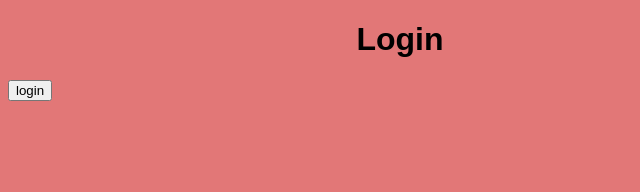
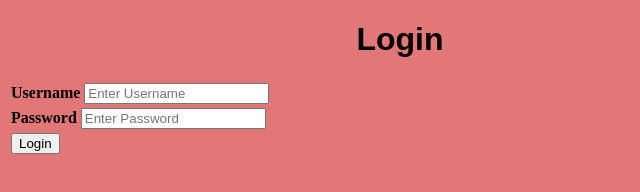
Before and after one commit to abdullah-ihsan/CPU-Scheduling-Project, an Electron app: page index.html in a window 800 px wide. Shown: the whole page, without its empty margins (0-640 px from the left). Drawn offline with Linux system fonts and the light colour scheme.

Commit message:
login pane added

```diff
--- a/index.html
+++ b/index.html
@@ -9,8 +9,31 @@
   </head>
   <body>
     <h1>Login</h1>
-    <button id='login'>login</button>
-    <!-- You can also require other files to run in this process -->
+    <form action="#" id="login-panel" >
+      <table>
+        <tr>
+          <td>
+            <label><b>Username</b></label>
+            <input type="text" placeholder="Enter Username" name="uname" required>
+          </td>
+        </tr>
+        <tr>
+          <td>
+            <label><b>Password</b></label>
+            <input type="password" placeholder="Enter Password" name="psw" required>
+          </td>
+        </tr>
+        <tr>
+          <td>
+            <button type = "submit" id = "login"> Login</button>
+          </td>
+        </tr>
+    </table>
+  </form>
+
     <script src="./renderer.js"></script>
   </body>
+
+
+
 </html>
--- a/renderer.js
+++ b/renderer.js
@@ -2,7 +2,14 @@
 
 document.addEventListener('DOMContentLoaded', () => {
 
-  document.getElementById('login').addEventListener('click', () => {
+  // document.getElementById('login').addEventListener('click', () => {
+  //   console.log('login button pressed');
+  //   window.api.send('login-success');
+  // });
+  const submitFormButton = document.querySelector("#login-panel");
+
+  submitFormButton.addEventListener("login", function(event){
+    event.preventDefault();
     console.log('login button pressed');
     window.api.send('login-success');
   });
--- a/styles.css
+++ b/styles.css
@@ -9,3 +9,7 @@
     font-family: sans-serif;
     text-align: center;
 }
+
+.login-panel{
+    text-align: center;
+}
```
